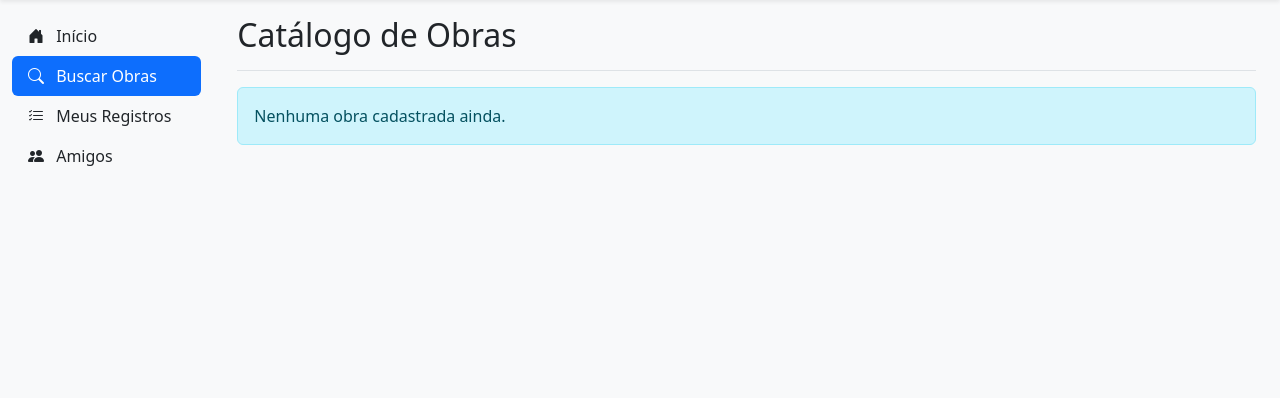
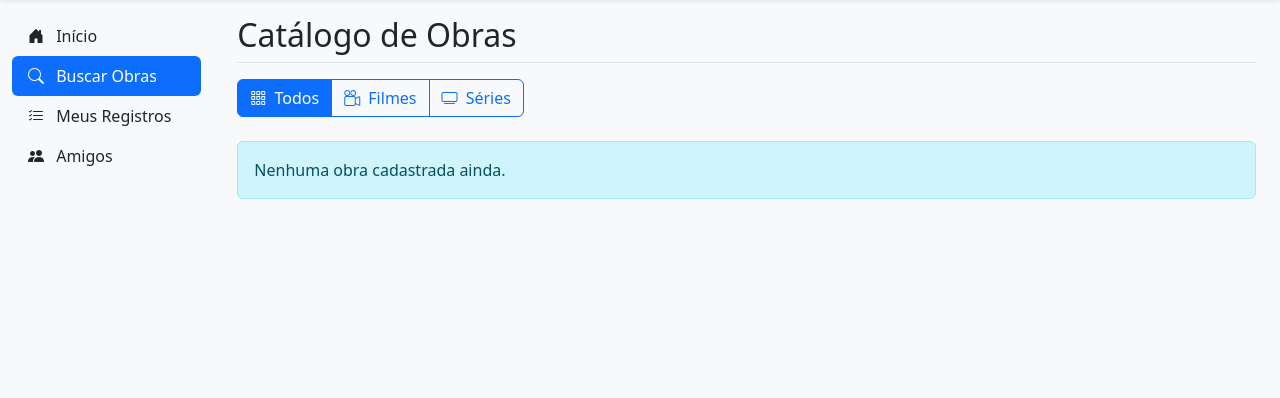
Before and after one commit to italohreis/watchbook, a Django app: page /catalogo/ in a window 1280 px wide. Shown: the part 56-454 px from the top of the page. Run offline with Django 4.2, Linux system fonts and the light colour scheme; the visitor is signed in with stand-in values (Sample User, id 1); data that the repository does not hold is empty; some libraries are stand-ins or nearby versions.

Commit message:
add filtering by type in obra and registros views; update templates for type selection

```diff
--- a/watchbook/catalogo/views.py
+++ b/watchbook/catalogo/views.py
@@ -3,6 +3,7 @@ from django.views.generic import ListView
 from django.contrib.auth.mixins import LoginRequiredMixin
 from .models import Obra
 from usuarios.forms import RegistroAssistidoForm
+from .consts import TIPOS
 
 class ListarObras(LoginRequiredMixin, ListView):
     model = Obra
@@ -11,4 +12,17 @@ class ListarObras(LoginRequiredMixin, ListView):
     login_url = '/'
 
     def get_queryset(self):
-        return super().get_queryset().order_by('titulo')
+        queryset = super().get_queryset().order_by('titulo')
+
+        # Filtrar por tipo se especificado na query string
+        tipo_filtro = self.request.GET.get('tipo')
+        if tipo_filtro and tipo_filtro in dict(TIPOS).keys():
+            queryset = queryset.filter(tipo=tipo_filtro)
+
+        return queryset
+
+    def get_context_data(self, **kwargs):
+        context = super().get_context_data(**kwargs)
+        context['form_registro'] = RegistroAssistidoForm()
+        context['tipo_atual'] = self.request.GET.get('tipo', 'todos')
+        return context
--- a/watchbook/templates/catalogo/listar.html
+++ b/watchbook/templates/catalogo/listar.html
@@ -2,10 +2,30 @@
 {% load static %}
 
 {% block cabecalho_conteudo %}
-    <h1 class="h2">Catálogo de Obras</h1>
+    <div class="d-flex justify-content-between align-items-center">
+        <h1 class="h2 mb-0">Catálogo de Obras</h1>
+    </div>
 {% endblock %}
 
 {% block content %}
+<!-- Filtros por tipo -->
+<div class="mb-4">
+    <div class="btn-group" role="group" aria-label="Filtrar por tipo">
+        <a href="{% url 'buscar-obras' %}"
+           class="btn {% if tipo_atual == 'todos' %}btn-primary{% else %}btn-outline-primary{% endif %}">
+            <i class="bi bi-grid-3x3-gap me-1"></i> Todos
+        </a>
+        <a href="{% url 'buscar-obras' %}?tipo=filme"
+           class="btn {% if tipo_atual == 'filme' %}btn-primary{% else %}btn-outline-primary{% endif %}">
+            <i class="bi bi-camera-reels me-1"></i> Filmes
+        </a>
+        <a href="{% url 'buscar-obras' %}?tipo=serie"
+           class="btn {% if tipo_atual == 'serie' %}btn-primary{% else %}btn-outline-primary{% endif %}">
+            <i class="bi bi-tv me-1"></i> Séries
+        </a>
+    </div>
+</div>
+
 <div class="row">
     {% for obra in lista_obras %}
     <div class="col-md-6 col-lg-4 mb-4">
```
Also changed, not shown: watchbook/templates/usuarios/meus_registros.html (+18 -0 lines), watchbook/usuarios/views.py (+14 -1 lines).
